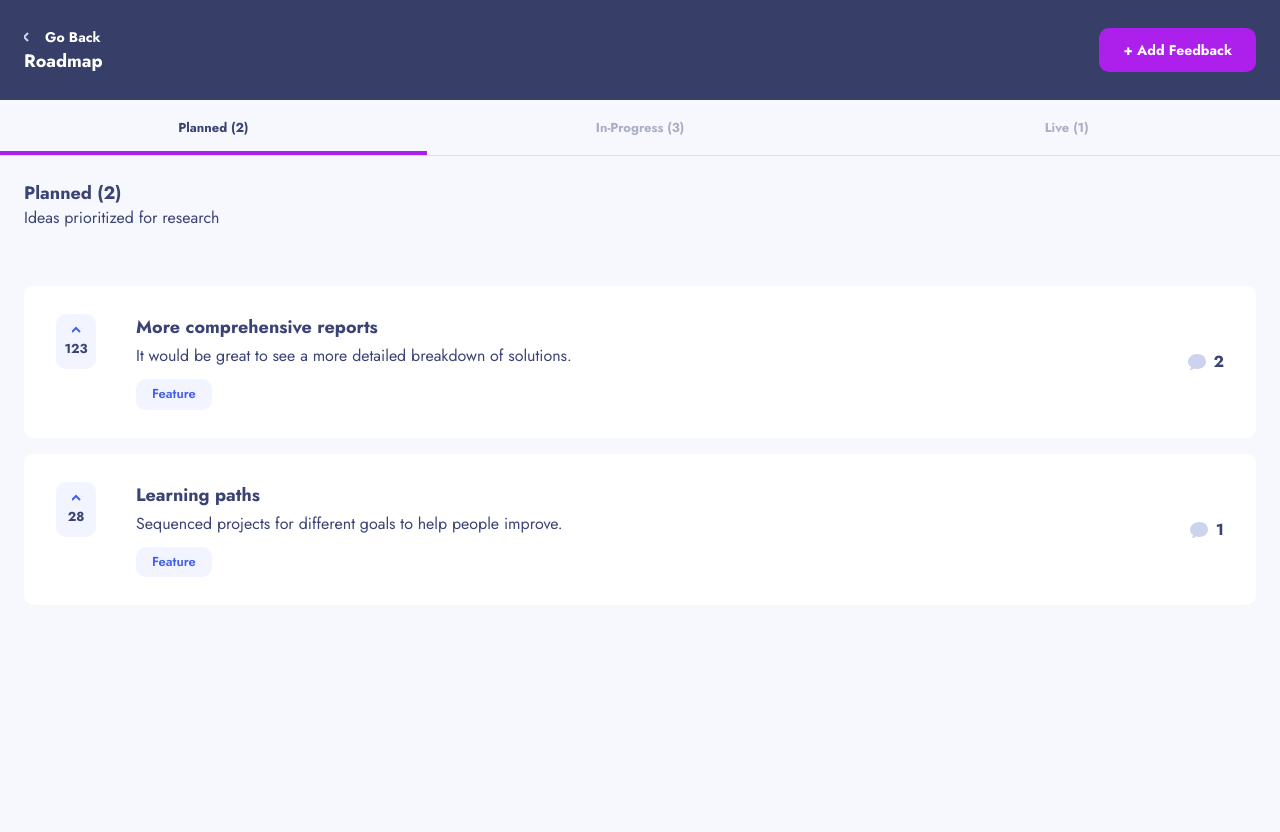
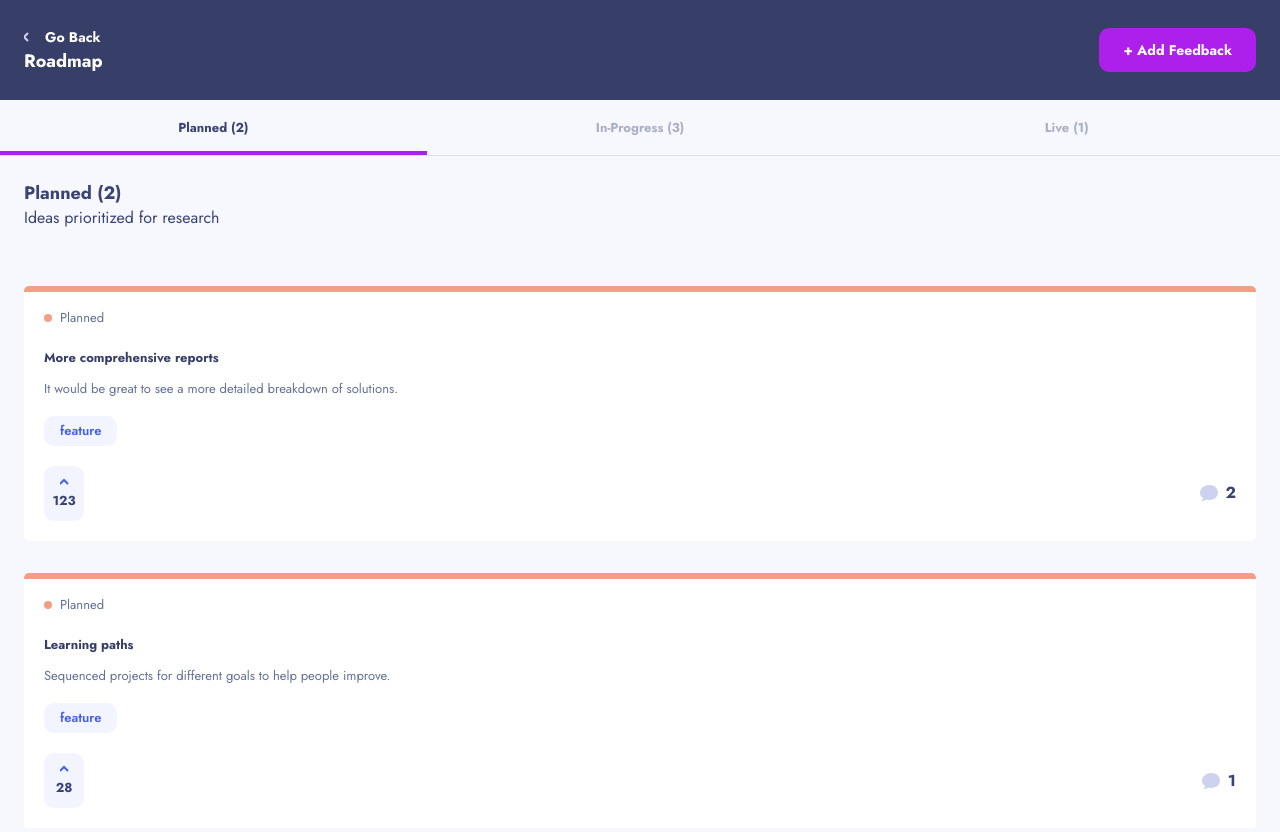
Before and after one commit to omonteon/product-feedback-app, a React (Vite) app: page /roadmap in a window 1280 px wide. Shown: the top 832 px of the page. Before the commit the page ends 800 px from the top, so only its background shows below. Built offline with nearby package versions, Linux system fonts and the light colour scheme.

Commit message:
feat(wip): creating specific component for roadmap feedback card

```diff
--- /dev/null
+++ b/src/components/RoadmapFeedbackCard/RoadmapFeedbackCard.tsx
@@ -0,0 +1,43 @@
+import { Feedback } from "src/interfaces/Feedback";
+import Tag from "@components/Tag";
+import VoteButton from "@components/VoteButton";
+import CommentCount from "@components/FeedbackCard/CommentCount";
+import styles from "./roadmapFeedbackCard.module.css";
+
+interface RoadmapFeedbackCardProps {
+  feedback: Feedback;
+  upVoted?: boolean;
+}
+
+function RoadmapFeedbackCard({
+  feedback,
+  upVoted = false,
+}: RoadmapFeedbackCardProps) {
+  const {
+    id,
+    title,
+    description,
+    category,
+    upvotes,
+    status,
+    commentCount = 0,
+  } = feedback;
+
+  return (
+    <div className={`${styles.card} ${styles[status]}`}>
+      <div className={styles.status}>
+        <span className={styles.statusDot}></span>
+        {status}
+      </div>
+      <h3>{title}</h3>
+      <p>{description}</p>
+      <Tag className={styles.tag}>{category}</Tag>
+      <div className={styles.footer}>
+        <VoteButton feedbackId={id} upVoted={upVoted} count={upvotes} />
+        <CommentCount count={commentCount} />
+      </div>
+    </div>
+  );
+}
+
+export default RoadmapFeedbackCard;
--- /dev/null
+++ b/src/components/RoadmapFeedbackCard/index.ts
@@ -0,0 +1,3 @@
+import RoadmapFeedbackCard from "./RoadmapFeedbackCard";
+
+export default RoadmapFeedbackCard;
--- /dev/null
+++ b/src/components/RoadmapFeedbackCard/roadmapFeedbackCard.module.css
@@ -0,0 +1,118 @@
+.card {
+  --status-color: var(--accent-orange);
+  background-color: #fff;
+  border-radius: 5px;
+  padding: 24px;
+  margin-bottom: 1rem;
+  position: relative;
+}
+
+.card::before {
+  content: "";
+  position: absolute;
+  top: 0;
+  left: 0;
+  right: 0;
+  height: 6px;
+  background-color: var(--status-color);
+  border-radius: 5px 5px 0 0;
+}
+
+.card.planned {
+  --status-color: var(--accent-orange);
+}
+
+.card.in-progress {
+  --status-color: var(--primary-purple);
+}
+
+.card.live {
+  --status-color: var(--accent-blue);
+}
+
+.status {
+  display: flex;
+  align-items: center;
+  margin-bottom: 1rem;
+  text-transform: capitalize;
+  color: var(--gray-dark-c);
+  font-size: 0.8125rem;
+  font-weight: 400;
+}
+
+.statusDot {
+  width: 8px;
+  height: 8px;
+  border-radius: 50%;
+  margin-right: 8px;
+  background-color: var(--status-color);
+}
+
+.card h3 {
+  margin-bottom: 0.5rem;
+  font-size: 0.8125rem;
+  line-height: 1.4375rem;
+  font-weight: 700;
+  color: var(--gray-dark-a);
+}
+
+.card p {
+  margin-bottom: 0.5rem;
+  font-size: 0.8125rem;
+  line-height: 1.4375rem;
+  font-weight: 400;
+  color: var(--gray-dark-c);
+}
+
+.tag {
+  margin-bottom: 1rem;
+}
+
+.footer {
+  display: flex;
+  justify-content: space-between;
+  align-items: center;
+}
+
+@media (min-width: 768px) {
+  .card {
+    padding: 20px;
+  }
+
+  .card h3 {
+    font-size: 0.8125rem;
+    line-height: 1.4375rem;
+  }
+
+  .card p {
+    font-size: 0.8125rem;
+    line-height: 1.4375rem;
+    margin-bottom: 1rem;
+  }
+
+  .tag {
+    margin-bottom: 1.25rem;
+  }
+}
+
+@media (min-width: 1440px) {
+  .card {
+    padding: 32px;
+  }
+
+  .card h3 {
+    font-size: 1.125rem;
+    line-height: 1.625rem;
+    margin-bottom: 0.25rem;
+  }
+
+  .card p {
+    font-size: 1rem;
+    line-height: 1.4375rem;
+    margin-bottom: 1rem;
+  }
+
+  .tag {
+    margin-bottom: 1.5rem;
+  }
+}
--- a/src/components/RoadmapFeedbackList/RoadmapFeedbackList.tsx
+++ b/src/components/RoadmapFeedbackList/RoadmapFeedbackList.tsx
@@ -1,5 +1,5 @@
-import FeedbackCard from "@components/FeedbackCard";
 import { CurrentUser, Feedback, Vote } from "src/interfaces/Feedback";
+import RoadmapFeedbackCard from "@components/RoadmapFeedbackCard";
 import styles from "./roadmapFeedbackList.module.css";
 
 interface RoadmapFeedbackListProps {
@@ -14,10 +14,9 @@ function RoadmapFeedbackList({
   return (
     <section className={styles.mainContent}>
       {feedbackList.map((feedback) => (
-        <FeedbackCard
+        <RoadmapFeedbackCard
           key={feedback.id}
           feedback={feedback}
-          redirectTo={`feedback/${feedback.id}`}
           upVoted={isFeedbackUpVoted(currentUser.votes ?? [], feedback.id)}
         />
       ))}
--- a/src/pages/Roadmap/Roadmap.tsx
+++ b/src/pages/Roadmap/Roadmap.tsx
@@ -44,18 +44,21 @@ function RoadmapContent({ data }: { data: HomeDataTuple }) {
       description: "Ideas prioritized for research",
       count: plannedFeedback.length,
       feedbackList: plannedFeedback,
+      statusColor: "var(--accent-orange)",
     },
     {
       title: "In-Progress",
       description: "Currently being developed",
       count: inProgressFeedback.length,
       feedbackList: inProgressFeedback,
+      statusColor: "var(--primary-purple)",
     },
     {
       title: "Live",
       description: "Released features",
       count: liveFeedback.length,
       feedbackList: liveFeedback,
+      statusColor: "var(--accent-blue)",
     },
   ];
 
```
